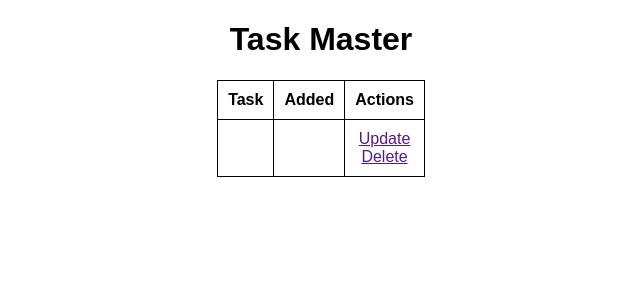
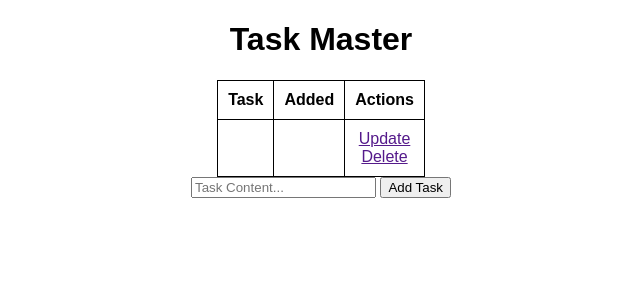
Before and after one commit to milad-2003/task_master, a Flask app: page / in a window 1280 px wide. Shown: the top 300 px of the page, without its empty margins (319-959 px from the left). Run offline with Flask 3, Linux system fonts and the light colour scheme.

Commit message:
\Creating a form for adding tasks

```diff
--- a/app.py
+++ b/app.py
@@ -18,7 +18,7 @@ class Todo(db.Model):
         return '<Task %r>' % self.id
 
 
-@app.route('/')
+@app.route('/', methods=['POST', 'GET'])
 def index():
     return render_template('index.html')
 
--- a/templates/index.html
+++ b/templates/index.html
@@ -1,7 +1,7 @@
 {% extends "base.html" %}
 
 {% block head %}
-
+<title>Task Master</title>
 {% endblock %}
 
 {% block body %}
@@ -24,5 +24,10 @@
             </td>
         </tr>
     </table>
+
+    <form action="/" method="post">
+        <input type="text" name="content" id="content" maxlength="255" placeholder="Task Content...">
+        <input type="submit" value="Add Task">
+    </form>
 </div>
 {% endblock %}
```
